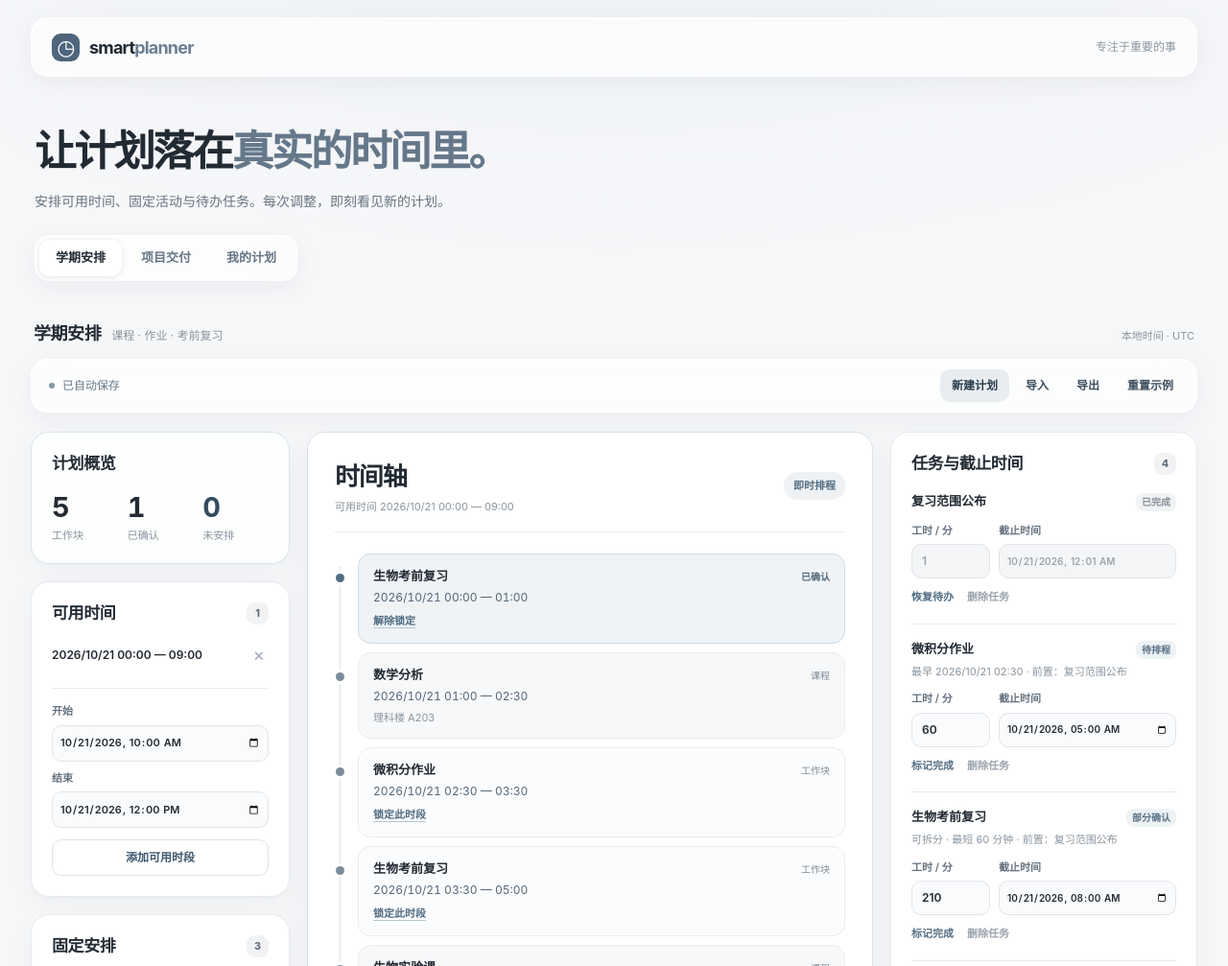
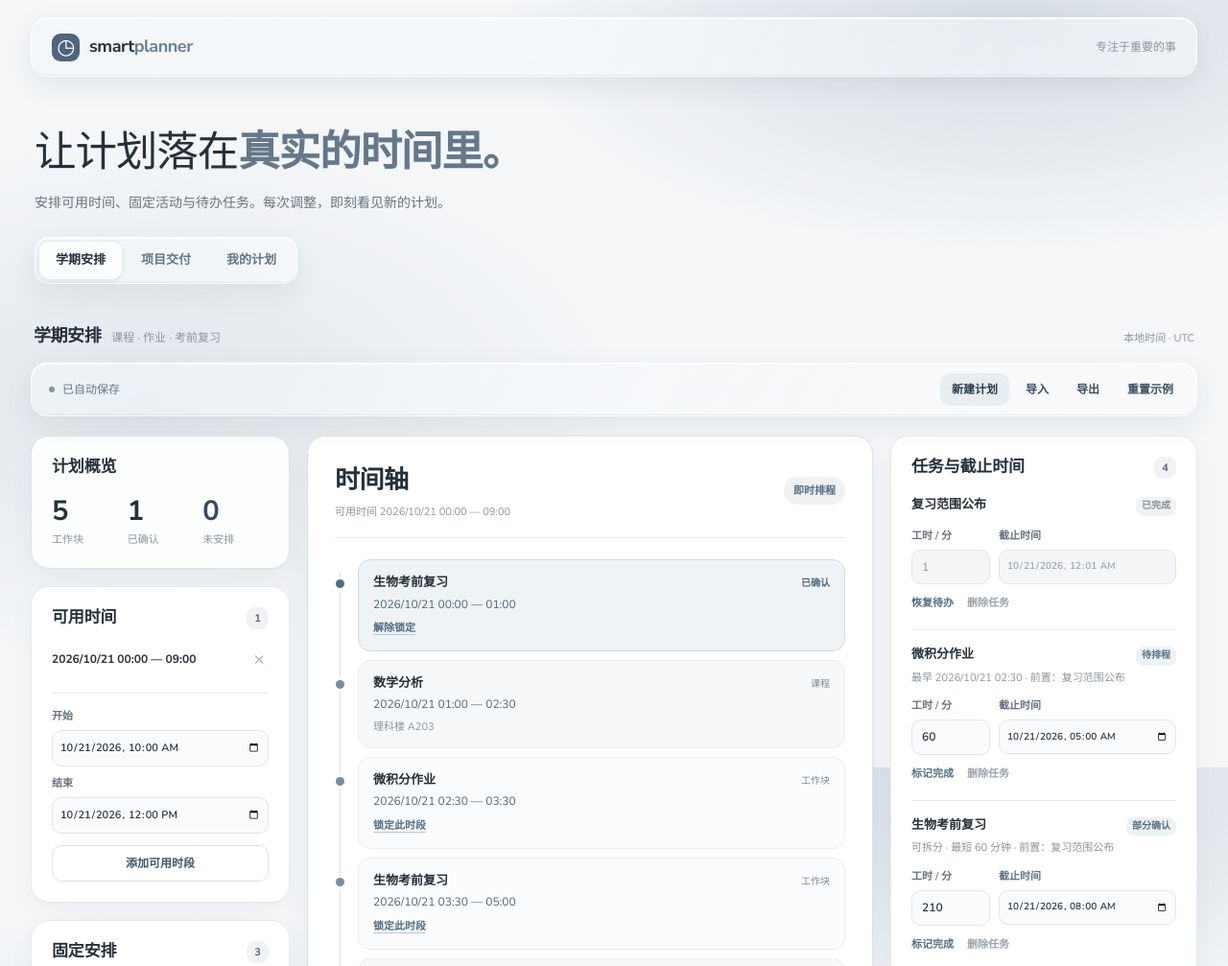
Before and after one commit to youyong5/SmartPlanner, a website with bundled scripts: page index.html in a window 1280 px wide. Shown: the top 1007 px of the page at 96% size. Built offline with nearby package versions, Linux system fonts and the light colour scheme.

Commit message:
Refine typography and visible frosted controls

```diff
--- a/index.html
+++ b/index.html
@@ -6,6 +6,9 @@
     <meta name="theme-color" content="#f6f7f9" />
     <title>SmartPlanner · 让计划落在真实的时间里</title>
     <meta name="description" content="免费的浏览器日程规划工具：学习与工作任务自动排程，支持保存和导出。" />
+    <link rel="preconnect" href="https://fonts.googleapis.com" />
+    <link rel="preconnect" href="https://fonts.gstatic.com" crossorigin />
+    <link href="https://fonts.googleapis.com/css2?family=Nunito+Sans:wght@400;500;600;700&family=Noto+Sans+SC:wght@400;500;600;700&display=swap" rel="stylesheet" />
     <link rel="stylesheet" href="./styles.css" />
   </head>
   <body>
--- a/styles.css
+++ b/styles.css
@@ -1,7 +1,7 @@
-:root { color-scheme:light; --bg:#f6f7f9; --surface:#fff; --ink:#222a33; --muted:#687480; --quiet:#89949e; --line:#e7ebef; --accent:#526b83; --shadow:0 8px 30px rgba(27,39,52,.035),0 1px 2px rgba(27,39,52,.025); }
+:root { color-scheme:light; --bg:#f4f6f8; --surface:#fff; --ink:#25303a; --muted:#687480; --quiet:#89949e; --line:#e7ebef; --accent:#526b83; --shadow:0 8px 30px rgba(27,39,52,.035),0 1px 2px rgba(27,39,52,.025); }
 * { box-sizing:border-box; }
 html { scroll-behavior:smooth; }
-body { margin:0; color:var(--ink); background:radial-gradient(ellipse 70% 360px at 50% -100px,#edf1f5 0,transparent 100%),var(--bg); font:14px/1.5 -apple-system,BlinkMacSystemFont,"SF Pro Text","Segoe UI","PingFang SC","Microsoft YaHei",sans-serif; }
+body { margin:0; color:var(--ink); background:radial-gradient(ellipse 46% 270px at 82% 25px,rgba(132,153,175,.27),transparent 88%),radial-gradient(ellipse 44% 310px at 12% 420px,rgba(158,174,190,.22),transparent 88%),var(--bg); background-attachment:fixed; font:14px/1.55 "Nunito Sans","Noto Sans SC","Segoe UI Variable","Segoe UI","PingFang SC","Microsoft YaHei UI",sans-serif; -webkit-font-smoothing:antialiased; }
 button,input,select { font:inherit; }
 button { cursor:pointer; }
 h1,h2,h3,p { margin:0; }
@@ -9,26 +9,26 @@ h1,h2,h3,p { margin:0; }
 .page-shell { max-width:1540px; margin:auto; padding:18px 32px 32px; }
 
 /* Translucency belongs to navigation and actions; content sits on opaque surfaces. */
-.topbar,.planner-toolbar,.scenario-switch { background:rgba(255,255,255,.68); border:1px solid rgba(255,255,255,.9); box-shadow:0 6px 26px rgba(31,44,59,.055),inset 0 1px rgba(255,255,255,.9); }
+.topbar,.planner-toolbar,.scenario-switch { background:linear-gradient(120deg,rgba(242,247,251,.56),rgba(255,255,255,.45)); border:1px solid rgba(255,255,255,.86); box-shadow:0 9px 28px rgba(48,66,84,.085),inset 0 1px 1px rgba(255,255,255,.96),inset 0 -1px rgba(119,139,157,.14); }
 .topbar { min-height:62px; padding:10px 21px; border-radius:18px; display:flex; align-items:center; justify-content:space-between; gap:16px; }
-.brand { display:flex; align-items:center; gap:10px; font-size:18px; font-weight:690; letter-spacing:-.045em; }
+.brand { display:flex; align-items:center; gap:10px; font-size:18px; font-weight:700; letter-spacing:-.025em; }
 .brand-mark { display:grid; place-items:center; width:29px; height:29px; border-radius:9px; color:#fff; background:#4e657b; font-size:22px; font-weight:400; line-height:1; }
 .brand-accent { color:#6b7f91; }
 .topbar-right { color:var(--quiet); font-size:12px; }
 .hero { padding:51px 4px 28px; }
-h1 { font-size:clamp(30px,3.4vw,48px); font-weight:700; letter-spacing:-.055em; line-height:1.23; }
-h1 em { font-style:normal; color:#65788a; }
+h1 { font-size:clamp(30px,3.4vw,48px); font-weight:500; letter-spacing:-.025em; line-height:1.28; }
+h1 em { font-style:normal; font-weight:700; color:#65788a; }
 .hero-description { max-width:690px; margin:13px 0 24px; color:var(--muted); font-size:14px; line-height:1.7; }
 .scenario-switch { display:inline-flex; gap:3px; padding:4px; border-radius:15px; }
 .scenario-button { border:0; border-radius:11px; background:transparent; padding:9px 17px; color:#667585; font-size:13px; font-weight:600; transition:background-color .16s ease,color .16s ease,box-shadow .16s ease; }
 .scenario-button:hover { color:var(--ink); background:rgba(255,255,255,.7); }
-.scenario-button.active { color:var(--ink); background:#fff; box-shadow:0 1px 5px rgba(29,43,58,.11); }
+.scenario-button.active { color:var(--ink); background:rgba(255,255,255,.77); box-shadow:0 1px 5px rgba(29,43,58,.12),inset 0 1px rgba(255,255,255,.95); }
 .context-bar { display:flex; align-items:baseline; justify-content:space-between; gap:16px; margin:13px 3px; }
 .context-bar > div:first-child { display:flex; align-items:baseline; gap:11px; min-width:0; }
 .context-bar strong { font-size:18px; font-weight:690; white-space:nowrap; letter-spacing:-.025em; }
 #scenario-subtitle { color:var(--quiet); font-size:12px; white-space:nowrap; overflow:hidden; text-overflow:ellipsis; }
 .timezone-pill { color:var(--quiet); font-size:11px; white-space:nowrap; }
-.planner-toolbar { display:flex; align-items:center; justify-content:space-between; gap:14px; margin-bottom:20px; padding:10px 12px 10px 18px; border-radius:17px; }
+.planner-toolbar { position:sticky; top:12px; z-index:20; display:flex; align-items:center; justify-content:space-between; gap:14px; margin-bottom:20px; padding:10px 12px 10px 18px; border-radius:17px; }
 #save-status { color:#647785; font-size:12px; white-space:nowrap; }
 #save-status::before { content:""; display:inline-block; width:6px; height:6px; margin:0 8px 1px 0; border-radius:50%; background:#8197a5; }
 .toolbar-actions { display:flex; flex-wrap:wrap; gap:5px; }
@@ -45,7 +45,7 @@ h1 em { font-style:normal; color:#65788a; }
 .card { padding:21px; }
 .section-heading,.schedule-heading { display:flex; align-items:flex-start; justify-content:space-between; gap:12px; }
 .section-heading { margin-bottom:18px; }
-.section-heading h2 { font-size:17px; line-height:1.35; font-weight:690; letter-spacing:-.025em; }
+.section-heading h2 { font-size:17px; line-height:1.35; font-weight:650; letter-spacing:-.01em; }
 .heading-count { display:inline-flex; align-items:center; justify-content:center; min-width:23px; height:23px; padding:0 7px; border-radius:9px; background:#f0f2f4; color:#586777; font-size:11px; font-weight:700; }
 .overview-card { background:#fdfefe; border-color:#dce4eb; }
 .overview-grid { display:grid; grid-template-columns:repeat(3,1fr); gap:10px; }
@@ -82,7 +82,7 @@ input:disabled { color:#9aa3ac; background:#f4f5f6; }
 .secondary-button:hover { background:#f3f6f8; }
 .schedule-panel { min-height:545px; padding:26px 28px 29px; border-color:#dae2e9; box-shadow:0 12px 34px rgba(31,48,65,.055); }
 .schedule-heading { align-items:center; padding-bottom:18px; border-bottom:1px solid var(--line); }
-.schedule-heading h2 { font-size:26px; font-weight:710; letter-spacing:-.045em; }
+.schedule-heading h2 { font-size:26px; font-weight:670; letter-spacing:-.02em; }
 .schedule-heading p { margin-top:4px; color:var(--quiet); font-size:11px; }
 .schedule-badge { flex:none; border-radius:999px; padding:6px 10px; background:#eef2f5; color:#526b80; font-size:11px; font-weight:600; }
 .timeline { position:relative; margin-top:22px; padding-left:24px; }
@@ -135,7 +135,7 @@ input:disabled { color:#9aa3ac; background:#f4f5f6; }
 footer { display:flex; justify-content:space-between; gap:12px; padding:29px 2px 0; color:var(--quiet); font-size:11px; }
 button:focus-visible,input:focus-visible,select:focus-visible,summary:focus-visible { outline:2px solid #738da2; outline-offset:2px; }
 @supports ((-webkit-backdrop-filter:blur(18px)) or (backdrop-filter:blur(18px))) {
-  .topbar,.planner-toolbar,.scenario-switch { -webkit-backdrop-filter:blur(18px) saturate(1.08); backdrop-filter:blur(18px) saturate(1.08); }
+  .topbar,.planner-toolbar,.scenario-switch { -webkit-backdrop-filter:blur(24px) saturate(1.15); backdrop-filter:blur(24px) saturate(1.15); }
 }
 @media (max-width:1180px) {
   .workspace { grid-template-columns:minmax(235px,.8fr) minmax(390px,1.45fr); }
@@ -146,6 +146,7 @@ button:focus-visible,input:focus-visible,select:focus-visible,summary:focus-visi
 @media (max-width:780px) {
   .page-shell { padding:12px 18px 24px; }
   .hero { padding:37px 3px 25px; }
+  .planner-toolbar { position:relative; top:auto; }
   .workspace { grid-template-columns:1fr; gap:16px; }
   .left-column,.center-column,.right-column { gap:16px; }
   .center-column { grid-column:1; grid-row:1; }
```
